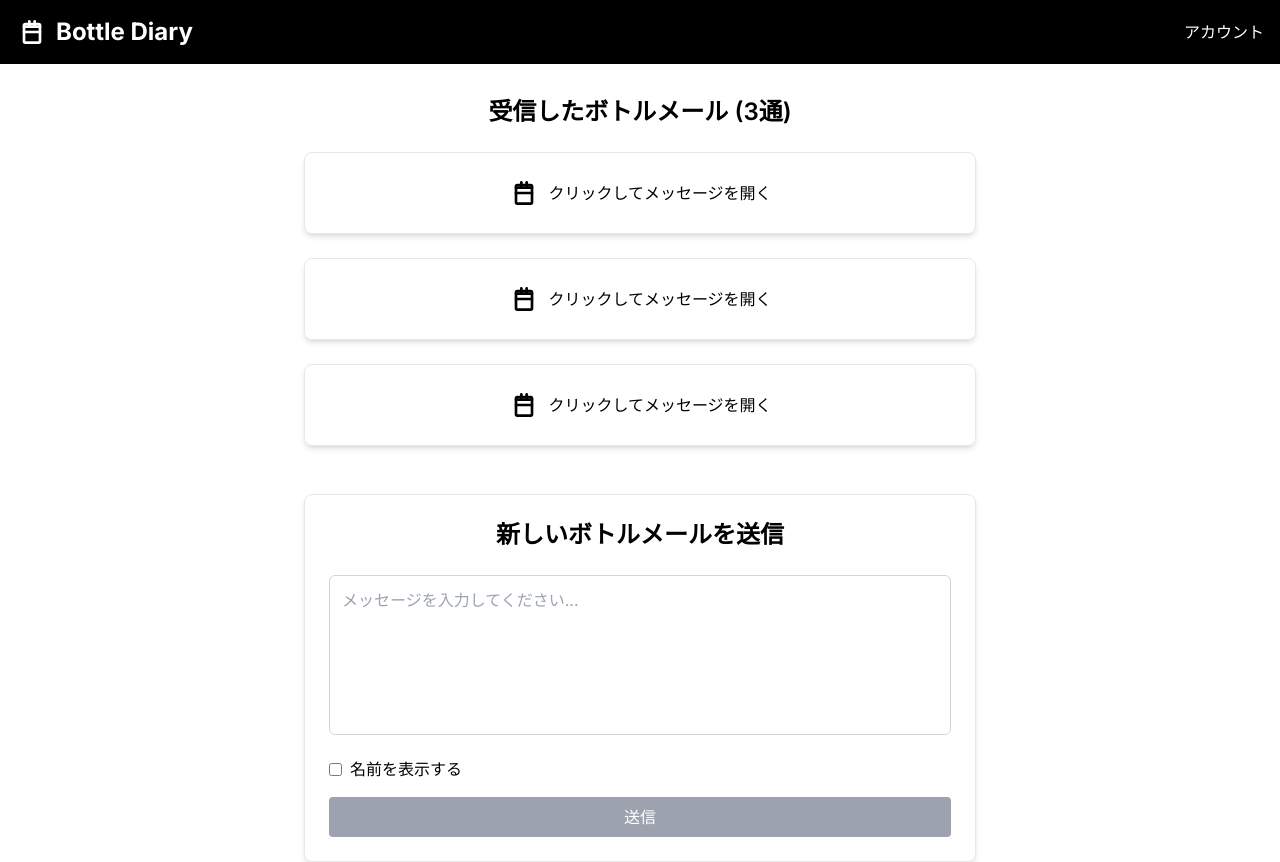
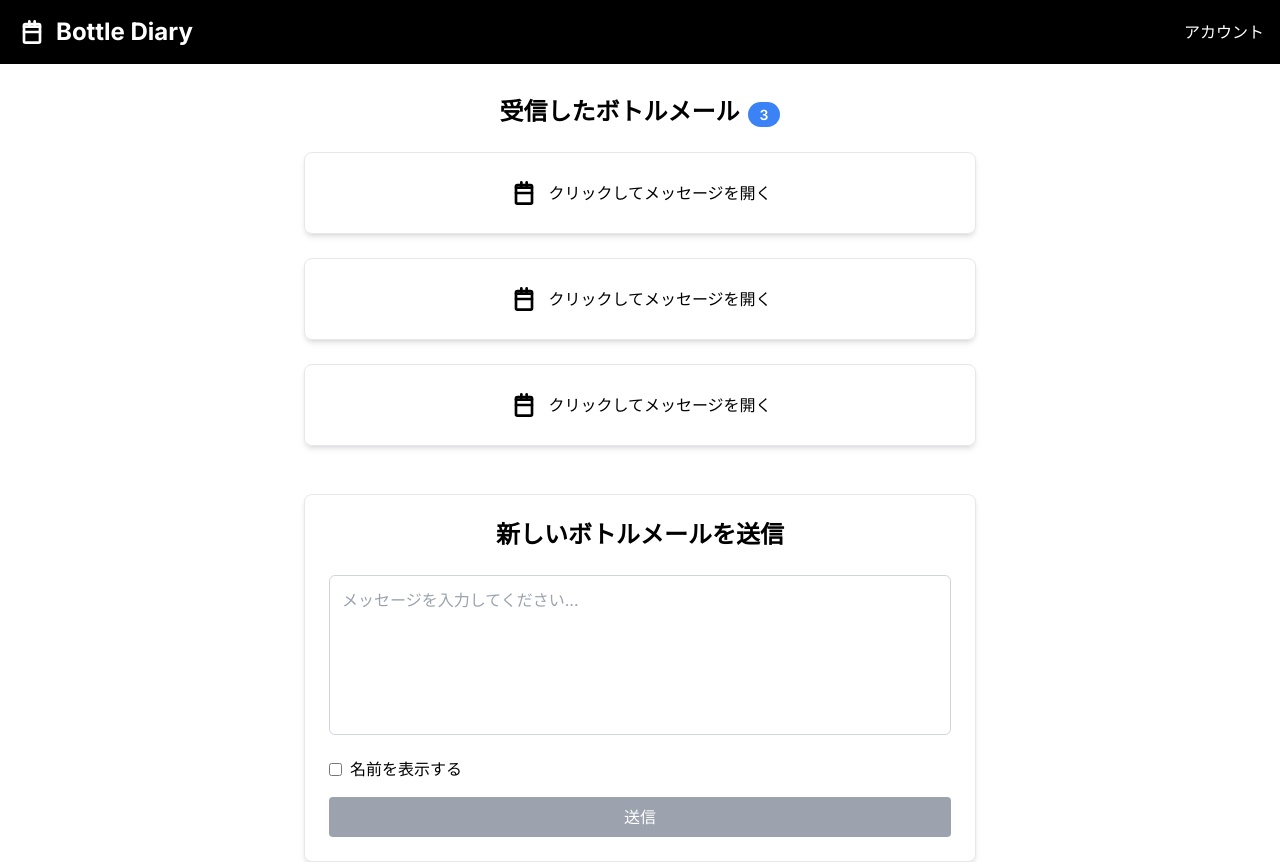
Before and after one commit to iroha999/bottlediary-mockup, a Next.js app: page /dashboard in a window 1280 px wide. Built offline with nearby package versions, Linux system fonts and the light colour scheme.

Commit message:
受信したボトルメールのカウントを表示するスタイルを改善

```diff
--- a/app/components/MessageList.tsx
+++ b/app/components/MessageList.tsx
@@ -1,5 +1,3 @@
-'use client'
-
 import { useState } from 'react'
 import { Bottle } from './Icons'
 
@@ -21,7 +19,10 @@ export function MessageList() {
     return (
         <div className="mb-12">
             <h2 className="text-2xl font-semibold mb-6 text-center">
-                受信したボトルメール ({closedMessages.length}通)
+                受信したボトルメール
+                <span className="ml-2 bg-blue-500 text-white rounded-full px-3 py-1 text-sm">
+                    {closedMessages.length}
+                </span>
             </h2>
             <div className="space-y-6">
                 {messages.map((message) => (
```
